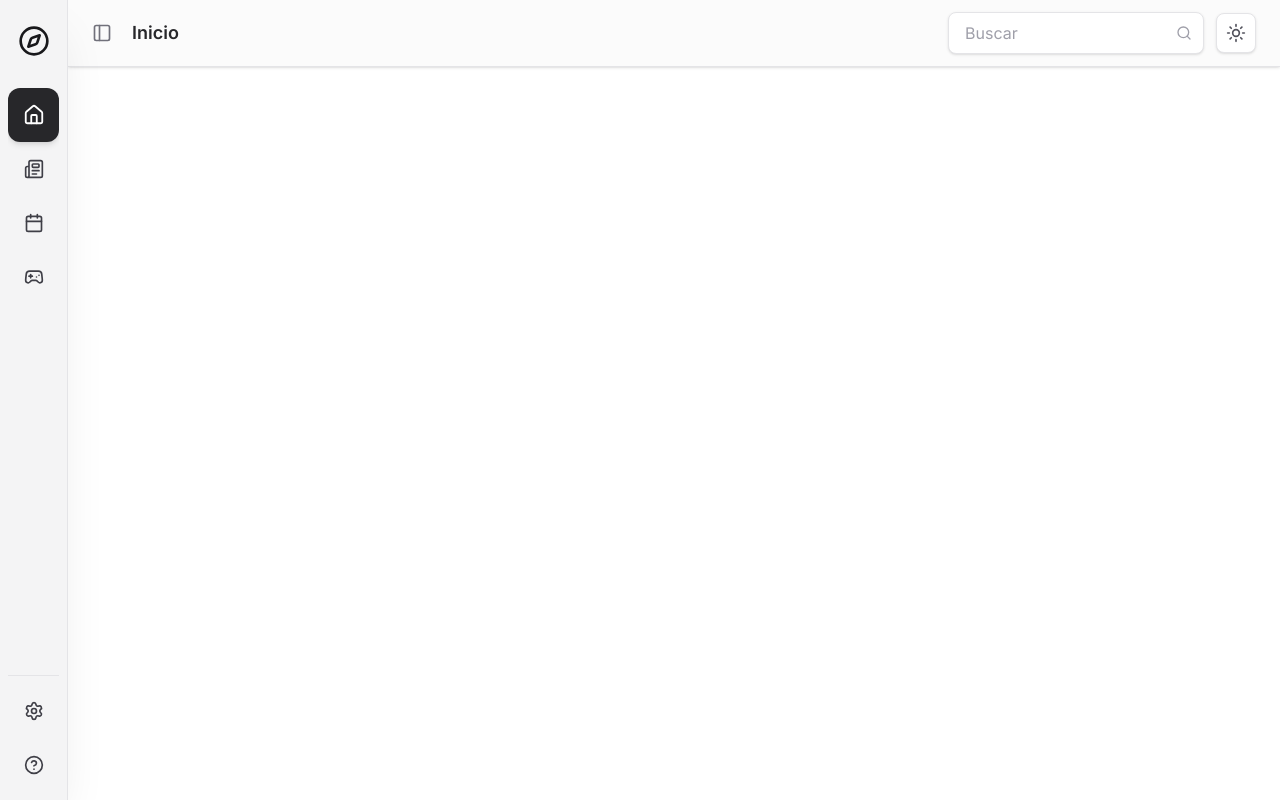
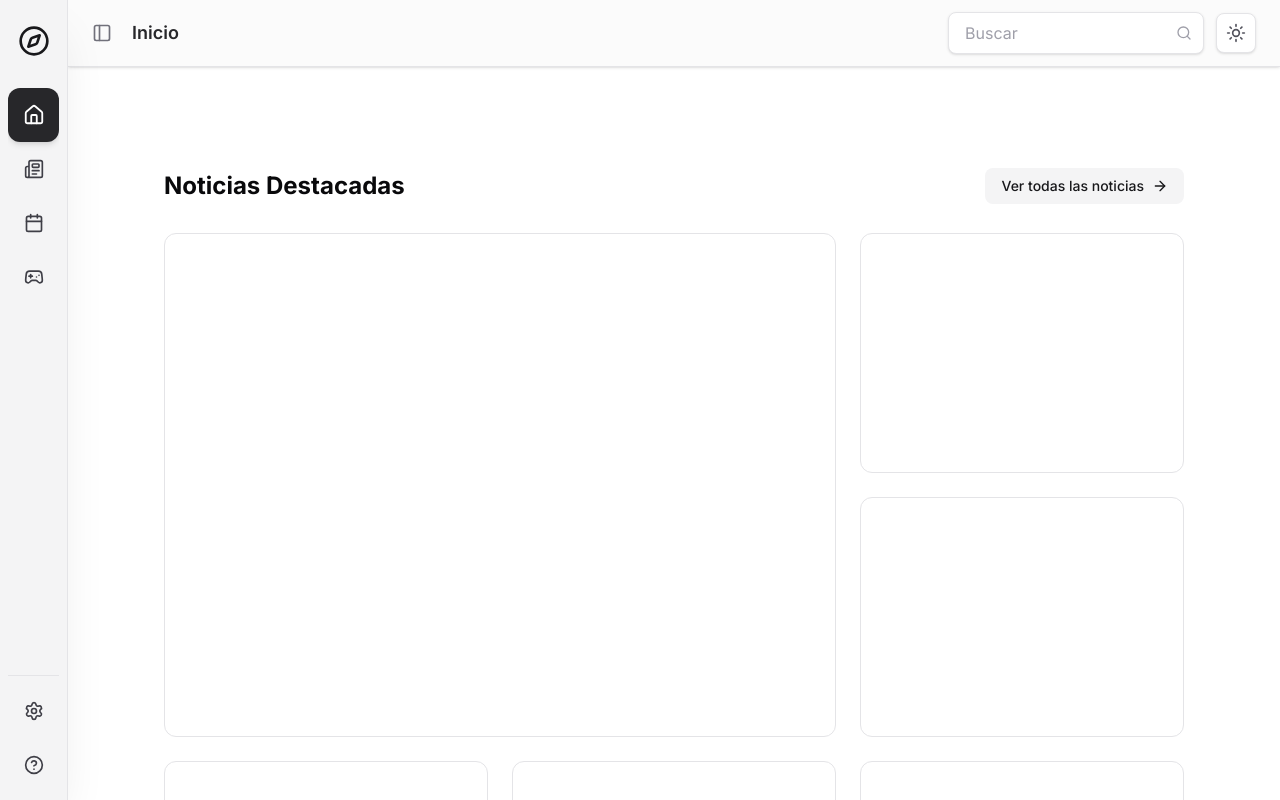
Before and after one commit to Crowleyster/Gacha_Hub, a Next.js app: page / in a window 1280 px wide. Built offline with nearby package versions, Linux system fonts and the light colour scheme.

Commit message:
feat: implement responsive News Bento Grid with custom breakpoints and rigid layout

```diff
--- a/app/globals.css
+++ b/app/globals.css
@@ -66,12 +66,11 @@
 @theme {
   --font-sans: var(--font-inter);
 
-  --breakpoint-xxs: 360px;
-  --breakpoint-xs: 500px;
+  --breakpoint-xs: 470px;
   --breakpoint-sm: 768px;
-  --breakpoint-md: 1200px;
-  --breakpoint-lg: 1440px;
-  --breakpoint-xl: 1920px;
+  --breakpoint-md: 1024px;
+  --breakpoint-lg: 1200px;
+  --breakpoint-xl: 1550px;
 
   --color-background: var(--background);
   --color-foreground: var(--foreground);
--- a/app/page.js
+++ b/app/page.js
@@ -1,7 +1,13 @@
+import NewsBentoGrid from "@/components/NewsBentoGrid";
+import EventsTimeline from "@/components/EventsTimeline";
+import ActiveCodes from "@/components/ActiveCodes";
+
 export default function Home() {
   return (
-    <div className="col-span-full">
-      {/* Home shell */}
+    <div className="col-span-full space-y-12 pb-20">
+      <NewsBentoGrid />
+      <ActiveCodes />
+      <EventsTimeline />
     </div>
   );
 }
--- a/components/NewsBentoGrid.jsx
+++ b/components/NewsBentoGrid.jsx
@@ -3,127 +3,62 @@
 import { ArrowRight } from 'lucide-react';
 import Link from 'next/link';
 
-const NEWS_DATA = [
-    {
-        id: 1,
-        title: "Wuthering Waves 1.1: 'Thaw of Eons' - Nuevos Personajes y Región",
-        category: "Actualización",
-        image: "https://images.unsplash.com/photo-1614728263952-84ea256f9679?auto=format&fit=crop&q=80&w=1200"
-    },
-    {
-        id: 2,
-        title: "Dev Log: Mejoras en el sistema de Echoes",
-        category: "Desarrollo",
-        image: "https://images.unsplash.com/photo-1542751371-adc38448a05e?auto=format&fit=crop&q=80&w=800"
-    },
-    {
-        id: 3,
-        title: "Guía: Mejores composiciones para el Abismo",
-        category: "Guía",
-        image: "https://images.unsplash.com/photo-1511512578047-dfb367046420?auto=format&fit=crop&q=80&w=800"
-    },
-    {
-        id: 4,
-        title: "Evento: Festival de la Luna Llena",
-        category: "Evento",
-        image: "https://images.unsplash.com/photo-1550745165-9bc0b252726f?auto=format&fit=crop&q=80&w=800"
-    },
-    {
-        id: 5,
-        title: "Análisis: Jinhsi, la Magistrada de Jinzhou",
-        category: "Análisis",
-        image: "https://images.unsplash.com/photo-1534423861386-85a16f5d13fd?auto=format&fit=crop&q=80&w=800"
-    },
-    {
-        id: 6,
-        title: "Comunidad: Resumen del Mes de Junio",
-        category: "Comunidad",
-        image: "https://images.unsplash.com/photo-1515523110800-9415d13b84a8?auto=format&fit=crop&q=80&w=800"
-    }
-];
 
-function NewsCard({ news, className }) {
-    return (
-        <Link
-            href={`/noticias/${news.id}`}
-            className={`
-                group bg-card border border-border rounded-xl overflow-hidden relative block
-                focus-visible:ring-2 focus-visible:ring-ring focus-visible:outline-none transition-all duration-300
-                h-full ${className}
-            `}
-        >
-            {/* Background Image */}
-            <img
-                src={news.image}
-                alt={news.title}
-                className="object-cover w-full h-full absolute inset-0 group-hover:scale-105 transition-transform duration-300"
-            />
-
-            {/* Gradient Overlay for legibility */}
-            <div className="absolute inset-0 bg-linear-to-t from-background/90 via-background/20 to-transparent z-0" />
-
-            {/* Content */}
-            <div className="flex flex-col justify-end p-4 relative z-10 h-full">
-                <span className="inline-block px-2 py-1 rounded bg-secondary text-secondary-foreground text-[10px] font-bold uppercase tracking-wider mb-2 w-fit">
-                    {news.category}
-                </span>
-                <h3 className={`font-bold text-card-foreground leading-tight ${news.id === 1 ? 'text-lg md:text-2xl' : 'text-sm md:text-lg'}`}>
-                    {news.title}
-                </h3>
-            </div>
-        </Link>
-    );
-}
 
 export default function NewsBentoGrid() {
     return (
-        <section className="col-span-full space-y-6 font-sans">
-            {/* Header */}
-            <div className="flex flex-col sm:flex-row sm:items-center justify-between gap-4">
+        <section className="
+            grid w-full font-sans
+            /* Mobile < 470px (XXS) */
+            grid-cols-4 gap-4 grid-rows-[29px_repeat(5,240px)_46px]
+            /* Mobile 470px - 767px (XS) */
+            xs:grid-rows-[29px_repeat(6,240px)_46px]
+            /* Tablet 768px - 1023px (S) */
+            sm:grid-cols-8 sm:gap-6 sm:grid-rows-[46px_repeat(4,240px)]
+            /* Tablet 1024px - 1199px (M) */
+            md:grid-cols-12 md:grid-rows-[46px_repeat(4,240px)]
+            /* Desktop 1200px - 1549px (L) */
+            lg:grid-rows-[46px_repeat(3,240px)]
+            /* Desktop >= 1550px (XL) */
+            xl:grid-rows-[46px_repeat(4,240px)]
+        ">
+            {/* 1. Heading (Fila 1) */}
+            <div className="row-start-1 col-span-full flex items-center justify-between">
                 <h2 className="text-2xl font-bold text-foreground">
                     Noticias Destacadas
                 </h2>
+                {/* Botón visible solo en Tablet/Desktop en Fila 1 */}
                 <Link
                     href="/noticias"
-                    className="flex items-center gap-2 px-4 py-2 rounded-lg bg-secondary hover:bg-accent text-secondary-foreground transition-colors font-medium text-sm w-fit order-last sm:order-none"
+                    className="hidden sm:flex items-center gap-2 px-4 py-2 rounded-lg bg-secondary hover:bg-accent text-secondary-foreground transition-colors font-medium text-sm"
                 >
                     Ver todas las noticias
                     <ArrowRight className="w-4 h-4" />
                 </Link>
             </div>
 
-            {/* Layout Grid Wrapper */}
-            <div className="grid grid-cols-4 md:grid-cols-8 xl:grid-cols-12 gap-4 md:gap-6 auto-rows-fr">
-                {/* 1. Card Hero */}
-                <NewsCard
-                    news={NEWS_DATA[0]}
-                    className="col-span-4 md:col-span-8 xl:col-span-8 xl:row-span-2 min-h-[300px] md:min-h-[400px]"
-                />
+            {/* 2. 6 Tarjetas (Placeholders) */}
+            <div className="bg-card border border-border rounded-xl w-full h-full col-span-4 row-span-2 min-[768px]:col-span-8 min-[768px]:row-span-1 min-[1024px]:col-span-8 min-[1024px]:row-span-2" />
+            <div className="bg-card border border-border rounded-xl w-full h-full col-span-2 row-span-1 min-[768px]:col-span-4" />
+            <div className="bg-card border border-border rounded-xl w-full h-full col-span-2 row-span-1 min-[768px]:col-span-4" />
+            <div className="bg-card border border-border rounded-xl w-full h-full col-span-4 row-span-1 min-[470px]:row-span-2 min-[768px]:col-span-8 min-[768px]:row-span-1 min-[1024px]:col-span-8 min-[1024px]:row-span-2 min-[1200px]:col-span-4 min-[1200px]:row-span-1 min-[1550px]:col-span-8 min-[1550px]:row-span-2" />
+            <div className="bg-card border border-border rounded-xl w-full h-full col-span-2 row-span-1 min-[768px]:col-span-4" />
+            <div className="bg-card border border-border rounded-xl w-full h-full col-span-2 row-span-1 min-[768px]:col-span-4" />
 
-                {/* 2 & 3. Cards Secundarias (Lado derecho en XL) */}
-                <NewsCard
-                    news={NEWS_DATA[1]}
-                    className="col-span-2 md:col-span-4 xl:col-span-4 xl:row-span-1 min-h-[180px] md:min-h-0"
-                />
-                <NewsCard
-                    news={NEWS_DATA[2]}
-                    className="col-span-2 md:col-span-4 xl:col-span-4 xl:row-span-1 min-h-[180px] md:min-h-0"
-                />
-
-                {/* 4, 5 & 6. Fila inferior en XL */}
-                <NewsCard
-                    news={NEWS_DATA[3]}
-                    className="col-span-2 md:col-span-4 xl:col-span-4 xl:row-span-1 min-h-[180px] md:min-h-0"
-                />
-                <NewsCard
-                    news={NEWS_DATA[4]}
-                    className="col-span-2 md:col-span-4 xl:col-span-4 xl:row-span-1 min-h-[180px] md:min-h-0"
-                />
-                <NewsCard
-                    news={NEWS_DATA[5]}
-                    className="col-span-4 md:col-span-8 xl:col-span-4 xl:row-span-1 min-h-[180px] md:min-h-0"
-                />
-            </div>
+            {/* 3. Botón "Todas las noticias" (Mobile) */}
+            {/* Ocupa Fila 7 en XXS y Fila 8 en XS */}
+            <Link
+                href="/noticias"
+                className="
+                    sm:hidden col-span-full flex items-center justify-center gap-2
+                    rounded-lg bg-secondary hover:bg-accent text-secondary-foreground
+                    transition-colors font-medium text-sm w-full h-full
+                    row-start-7 xs:row-start-8
+                "
+            >
+                Ver todas las noticias
+                <ArrowRight className="w-4 h-4" />
+            </Link>
         </section>
     );
 }
```
